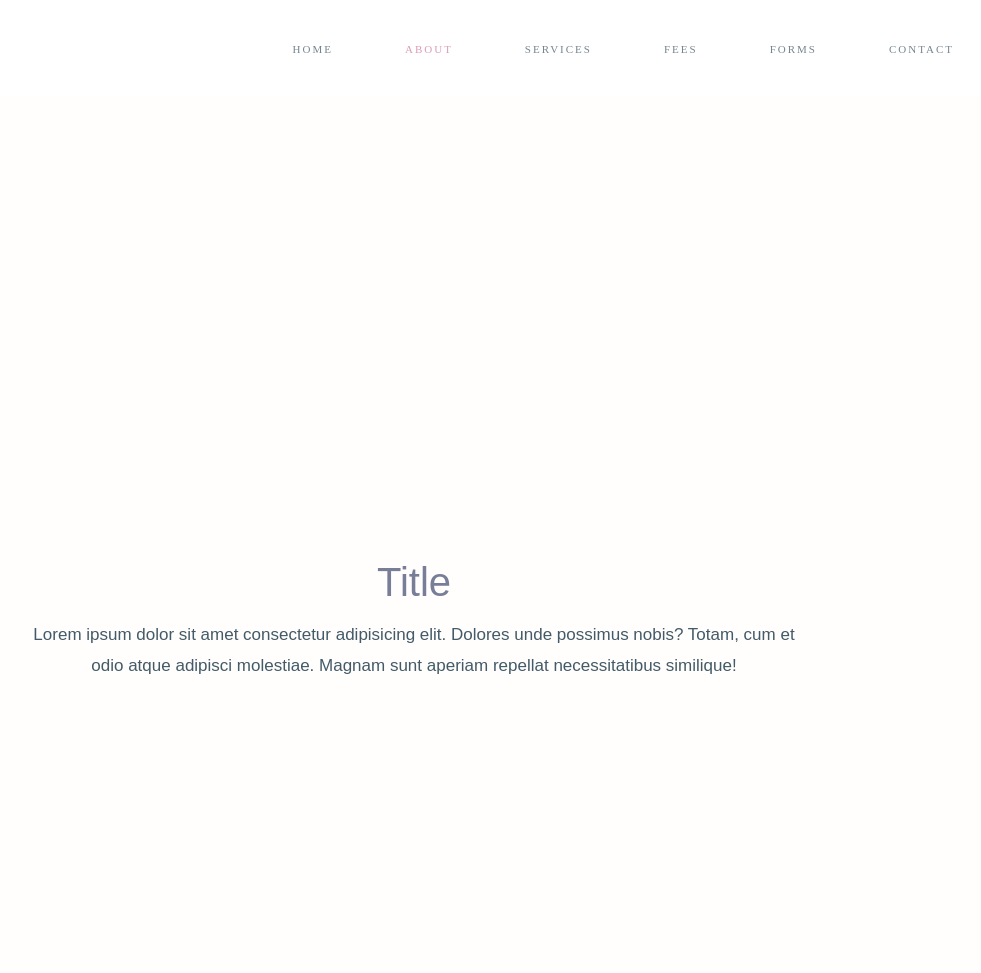
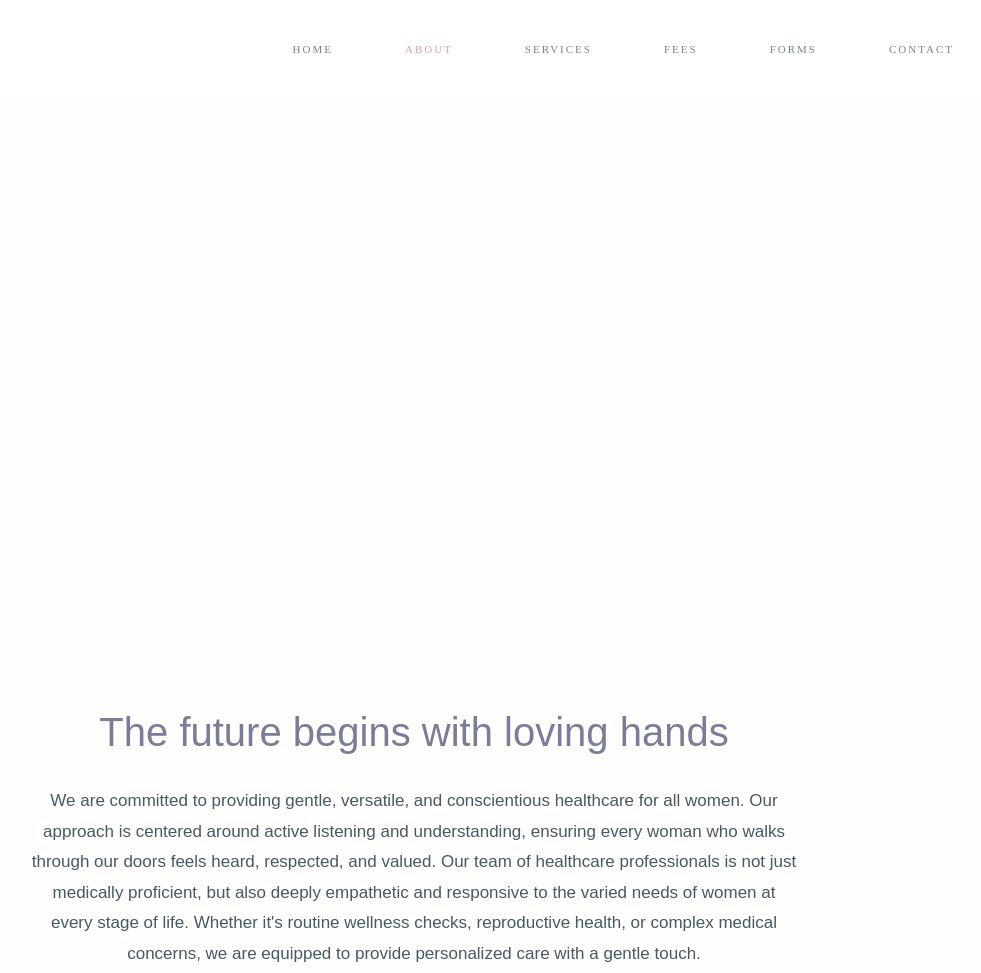
Before and after one commit to rachel-aileen/Amity-Wellness, a plain HTML site: page about.html in a window 1280 px wide. Shown: the top 973 px of the page, without its empty margins (226-1207 px from the left). Drawn offline with nearby package versions, Linux system fonts and the light colour scheme; a web font is replaced by a local one.

Commit message:
about intro section complete (web)

```diff
--- a/about.css
+++ b/about.css
@@ -103,7 +103,8 @@ html, body {
 
 /* ////////// Intro ////////// */
 .intro-container {
-    height: 60vh;
+    display: flex;
+    height: 70vh;
     width: 100%;
     margin: auto;
     justify-content: center;
@@ -130,7 +131,7 @@ html, body {
     color: var(--text-color);
     font-weight: 100;
     line-height: 1.8;
-    padding-top: 2%;
+    padding-top: 4%;
 }
 
 
--- a/about.html
+++ b/about.html
@@ -112,8 +112,15 @@ href="https://cdn.jsdelivr.net/npm/swiper@10/swiper-bundle.min.css"
 <!--Intro -->
 <div class="intro-container reveal">
     <div class="intro-content">
-        <h1 class="intro-title">Title</h1>
-        <h6 class="intro-text">Lorem ipsum dolor sit amet consectetur adipisicing elit. Dolores unde possimus nobis? Totam, cum et odio atque adipisci molestiae. Magnam sunt aperiam repellat necessitatibus similique!</h6>
+        <h1 class="intro-title">The future begins with loving hands</h1>
+        <h6 class="intro-text">We are committed to providing gentle, versatile, and
+            conscientious healthcare for all women. Our approach is centered around
+            active listening and understanding, ensuring every woman who walks
+             through our doors feels heard, respected, and valued. Our team of healthcare
+             professionals is not just medically proficient, but also deeply empathetic and
+             responsive to the varied needs of women at every stage of life. Whether it's
+             routine wellness checks, reproductive health, or complex medical concerns,
+             we are equipped to provide personalized care with a gentle touch.</h6>
     </div>
 </div>
 
```
